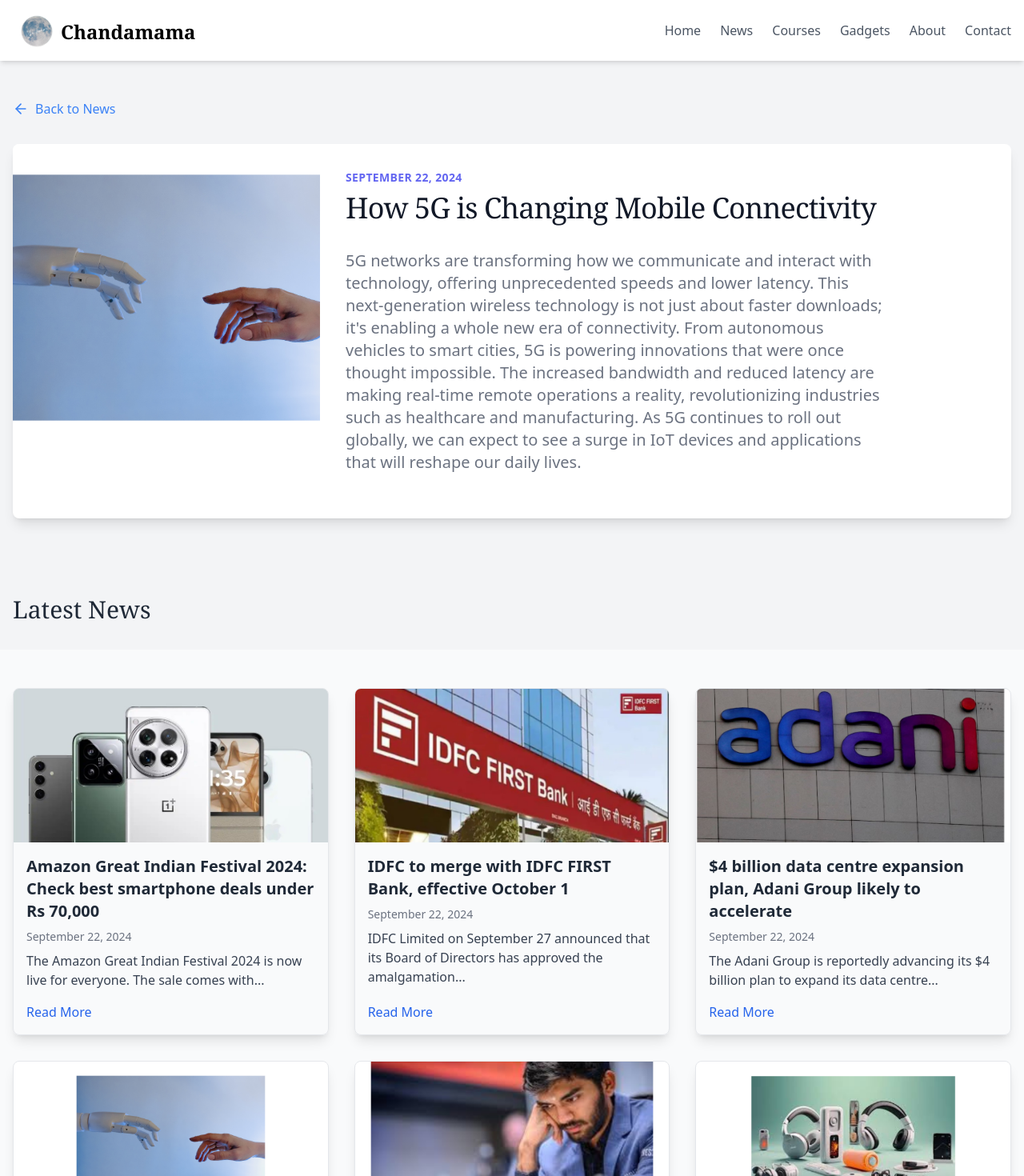
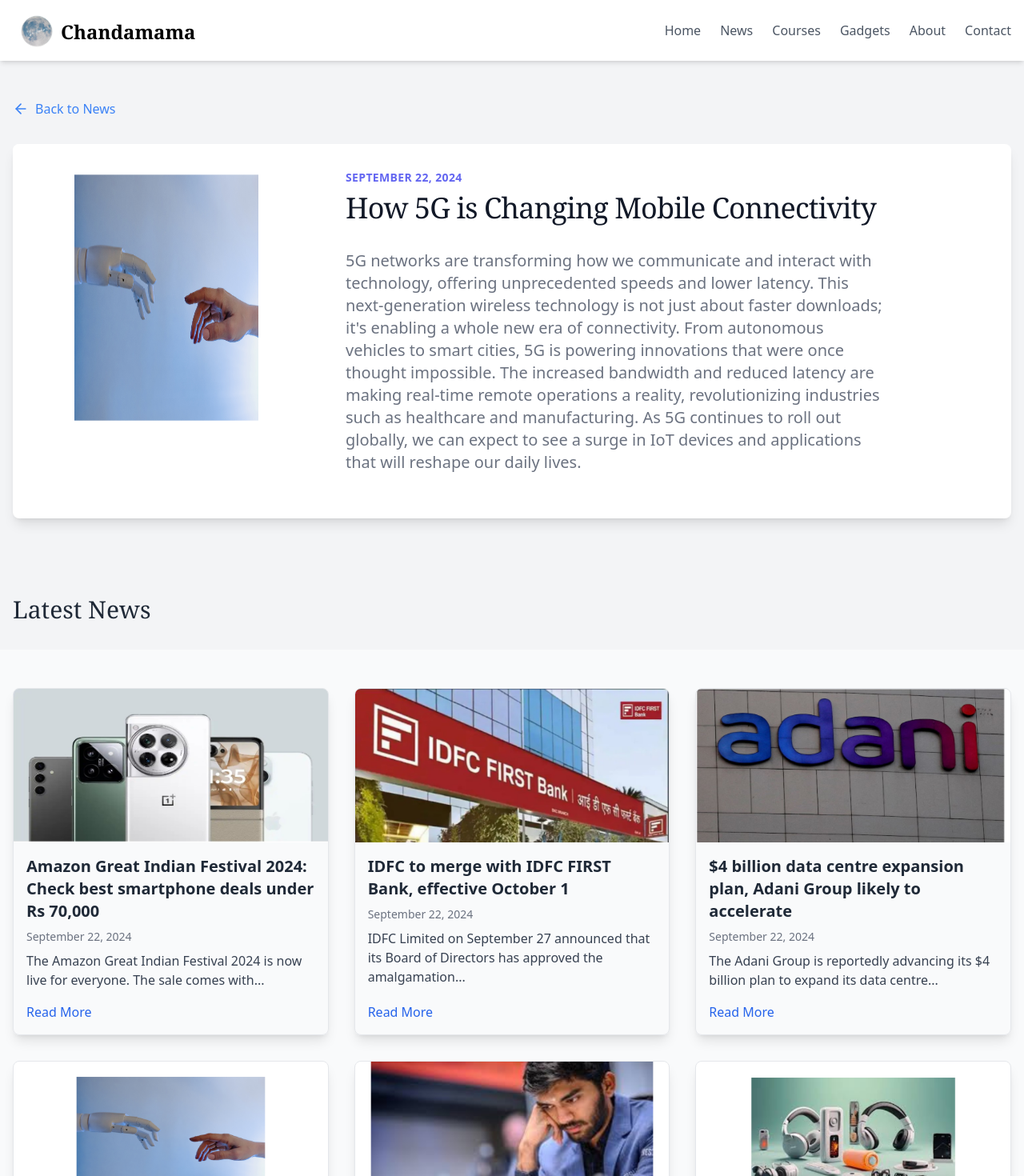
Before and after one commit to vamshichi/chandamama.tech, a Next.js app: page /news/5g-connectivity in a window 1280 px wide. Shown: the top 1470 px of the page at 80% size. Built offline with nearby package versions, Linux system fonts and the light colour scheme.

Commit message:
solved the object  fit error

```diff
--- a/app/components/HeroSection.tsx
+++ b/app/components/HeroSection.tsx
@@ -4,19 +4,14 @@
 import Image from 'next/image'
 import { ChevronLeft, ChevronRight } from 'lucide-react'
 
-// height=600&width=1200
 import BreakingNews from "@/app/images/heroScetion/BREAKING NEWS.png"
 import Books from "@/app/images/heroScetion/BOOKS.png"
 import gadgets from "@/app/images/heroScetion/Your paragraph text.png"
-
-
 
 const carouselItems = [
   { src: BreakingNews, alt: "BreakingNews" },
   { src: Books, alt: "Books" },
   { src: gadgets, alt: "gadgets" },
-  // { src: "", alt: "Carousel item 4" },
-  // { src: "", alt: "Carousel item 5" },
 ]
 
 export default function HeroSection() {
@@ -59,7 +54,6 @@
                 src={item.src}
                 alt={item.alt}
                 fill
-                className="object-cover"
                 sizes="(max-width: 768px) 100vw, (max-width: 1200px) 50vw, 33vw"
                 priority={index === 0}
               />
--- a/app/components/News/NewsCard.tsx
+++ b/app/components/News/NewsCard.tsx
@@ -38,7 +38,7 @@
       <div className="relative w-full h-48 bg-gray-200">
         {image && !imageError ? (
           isExternalImage ? (
-            <img
+            <Image
               src={image}
               alt={title}
               className="w-full h-full object-cover"
@@ -48,8 +48,8 @@
             <Image
               src={image}
               alt={title}
-              layout="fill"
-              objectFit="cover"
+              fill
+              // objectFit="cover"
               onError={handleImageError}
             />
           )
--- a/app/components/eBooks/EBookCarousel.tsx
+++ b/app/components/eBooks/EBookCarousel.tsx
@@ -50,7 +50,7 @@
                     alt={book.title}
                     width={400}  // You can adjust this value as needed
                     height={300} // You can adjust this value as needed
-                    style={{ objectFit: "cover" }} // Replace legacy prop
+                    // style={{ objectFit: "cover" }} // Replace legacy prop
                     className="rounded-md"
                   />
                 </div>
--- a/app/components/eBooks/EBookSearchFilter.tsx
+++ b/app/components/eBooks/EBookSearchFilter.tsx
@@ -68,7 +68,7 @@
             src={book.image || '/default-cover.jpg'}
             alt={book.title}
             layout="fill"
-            objectFit="cover"
+            // objectFit="cover"
           />
         </div>
         <div className="p-4">
--- a/app/components/gadgets/PopularGadgetsSection.tsx
+++ b/app/components/gadgets/PopularGadgetsSection.tsx
@@ -17,8 +17,8 @@
                 <Image
                   src={gadget.image || "/placeholder.svg"}
                   alt={gadget.title}
-                  layout="fill"
-                  objectFit="cover"
+                  fill
+                  // objectFit="cover"
                   className="rounded-md"
                 />
               </div>
--- a/app/ebooks/[slug]/page.tsx
+++ b/app/ebooks/[slug]/page.tsx
@@ -56,12 +56,12 @@
           <div className="bg-white rounded-lg shadow-lg overflow-hidden">
             <div className="md:flex">
               <div className="md:flex-shrink-0">
-                <div className="relative w-full md:w-64 h-96">
+                <div className="relative w-full md:min-w-96 h-96">
                   <Image
                     src={book.image || '/placeholder.svg'}
                     alt={book.title}
                     fill
-                    style={{ objectFit: "cover" }}
+                    // style={{ objectFit: "cover" }}
                     className="rounded-t-lg md:rounded-l-lg md:rounded-t-none"
                   />
                 </div>
--- a/app/news/[slug]/page.tsx
+++ b/app/news/[slug]/page.tsx
@@ -45,12 +45,12 @@
         <div className="bg-white rounded-lg shadow-lg overflow-hidden">
           <div className="md:flex">
             <div className="md:flex-shrink-0">
-              <div className="relative w-full md:w-96 h-96">
+              <div className="relative w-full md:min-w-96 h-96">
                 <Image
                   src={article.image || '/placeholder.svg'}
                   alt={article.title}
                   fill
-                  style={{ objectFit: "cover" }}
+                  // style={{ objectFit: "cover" }}
                   className="rounded-t-lg md:rounded-l-none md:rounded-t-none"
                 />
               </div>
```
